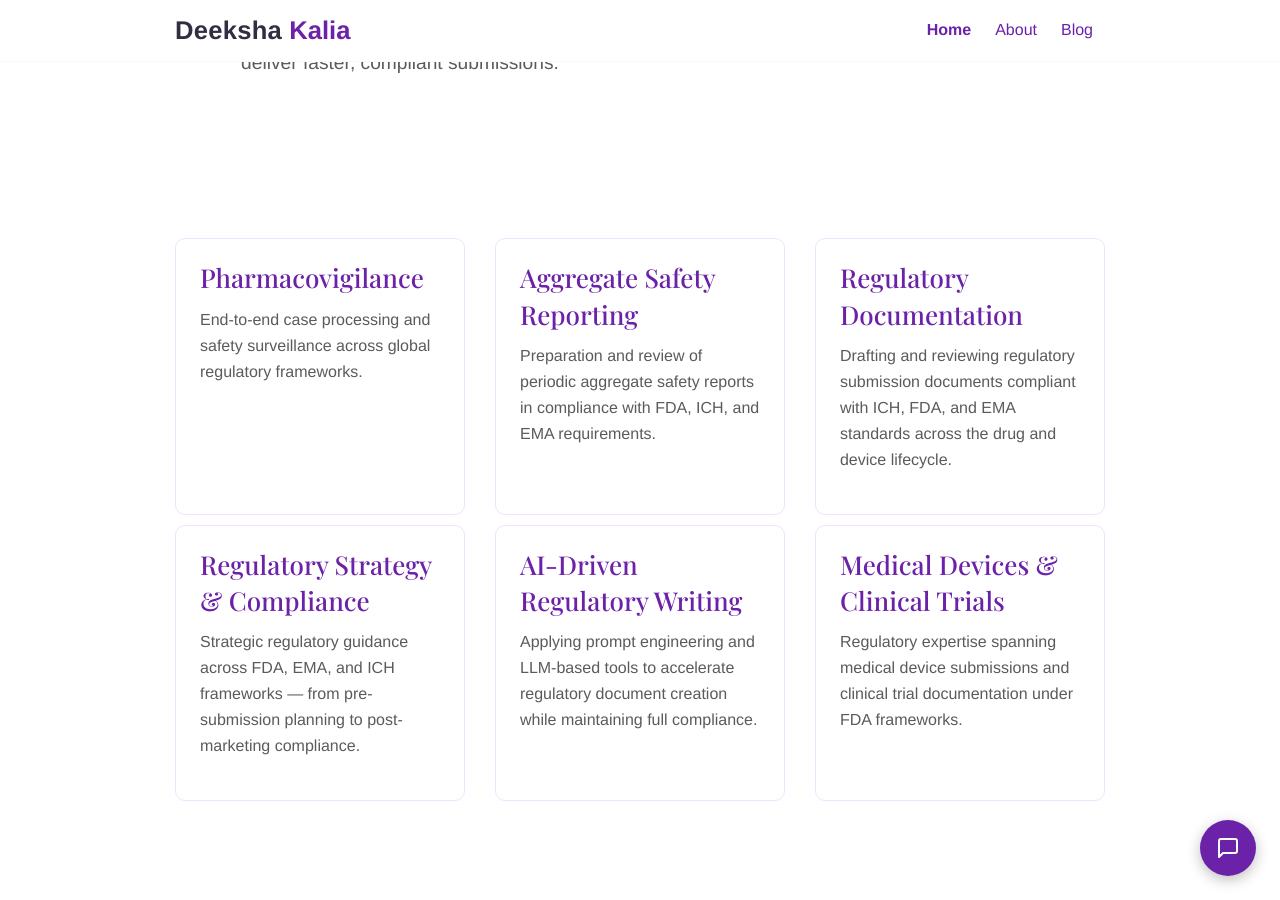
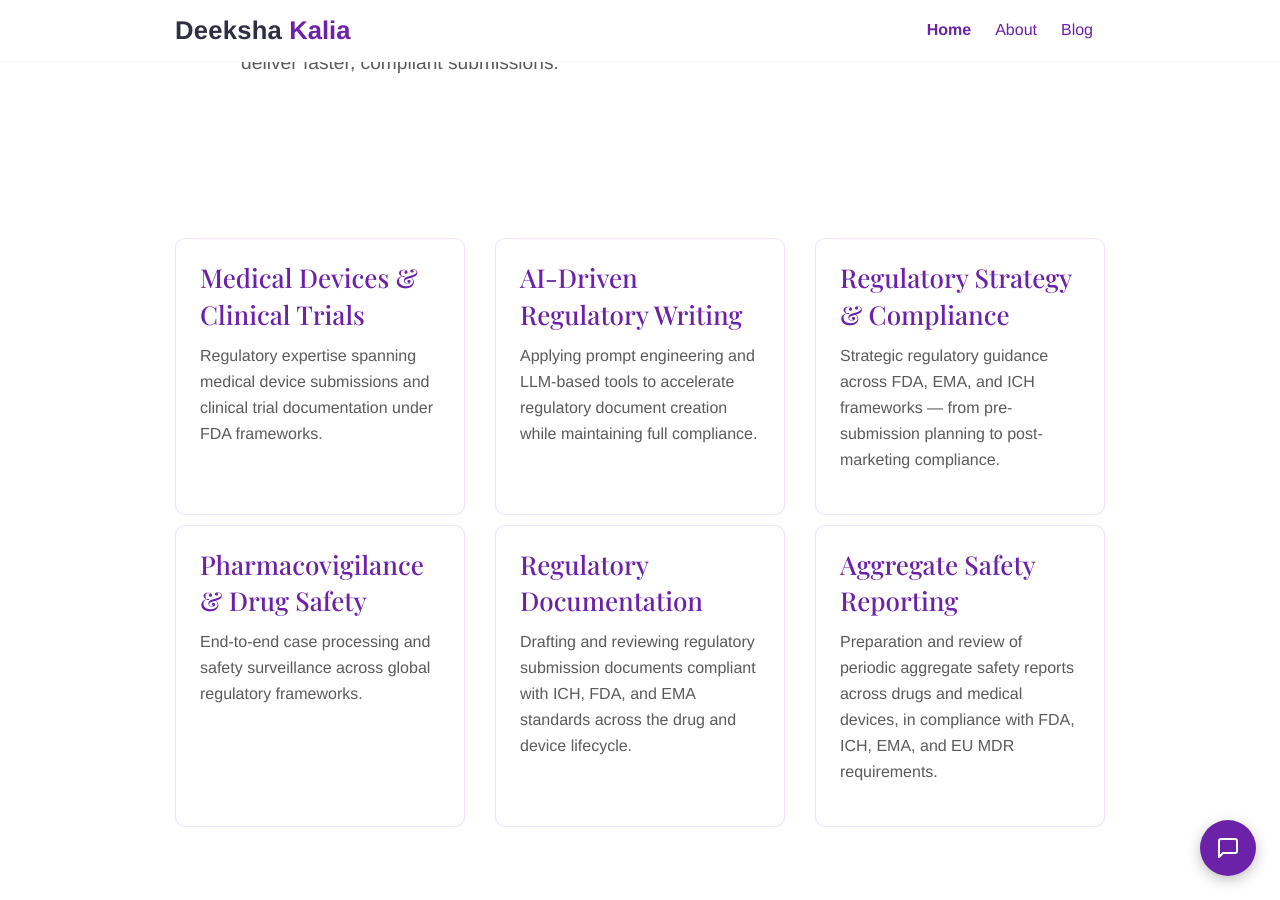
Before and after one commit to deekshakalia/deekshakalia.github.io, a Jekyll site: the page built from index.md, in a window 1280 px wide and 900 px high, scrolled down 567 px. Built offline with Jekyll 4.4.1, drawn with Linux system fonts in a browser that asks for light colours.

Commit message:
refactor: Reorder services and broaden safety reporting scope
- Reorder service cards: Medical Devices, AI-Driven Regulatory Writing,
  Regulatory Strategy, Pharmacovigilance, Regulatory Documentation,
  Aggregate Safety Reporting
- Rename "Pharmacovigilance" to "Pharmacovigilance & Drug Safety"
- Extend Aggregate Safety Reporting to cover device-side MDR reporting
  alongside drug periodic reports

Co-Authored-By: Claude Opus 5 <noreply@anthropic.com>

```diff
--- a/_services/aggregate-safety-reporting.md
+++ b/_services/aggregate-safety-reporting.md
@@ -1,8 +1,8 @@
 ---
 title: "Aggregate Safety Reporting"
 date: 2024-09-01
-weight: 2
-description: "Preparation and review of periodic aggregate safety reports in compliance with FDA, ICH, and EMA requirements."
+weight: 6
+description: "Preparation and review of periodic aggregate safety reports across drugs and medical devices, in compliance with FDA, ICH, EMA, and EU MDR requirements."
 related_experience:
   - qmb
   - jubilant-generics
@@ -21,3 +21,4 @@ related_posts_links:
 - Managed submission workflows and version control through Veeva RIM
 - Authored Module 2 summaries: Clinical Overviews (CO), Nonclinical Overviews (NCO), and Clinical Expert Statements in eCTD format
 - Systematic PubMed literature reviews for safety evaluations and signal detection
+- Device-side periodic reporting, including medical device reporting (MDR) assessment of incidents and complaints, and annual report preparation
--- a/_services/pharmacovigilance.md
+++ b/_services/pharmacovigilance.md
@@ -1,7 +1,7 @@
 ---
-title: "Pharmacovigilance"
+title: "Pharmacovigilance & Drug Safety"
 date: 2024-09-01
-weight: 1
+weight: 4
 description: "End-to-end case processing and safety surveillance across global regulatory frameworks."
 related_experience:
   - awinsa-life-sciences
```
Also changed, not shown: _services/ai-regulatory-tools.md (+1 -1 lines), _services/medical-devices.md (+1 -1 lines), _services/regulatory-documentation.md (+1 -1 lines), _services/regulatory-strategy.md (+1 -1 lines).
